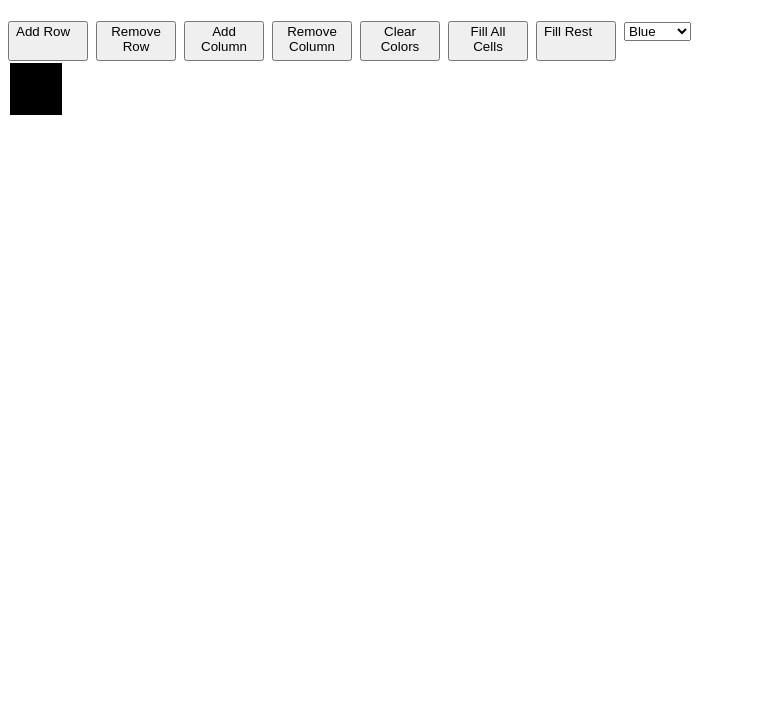
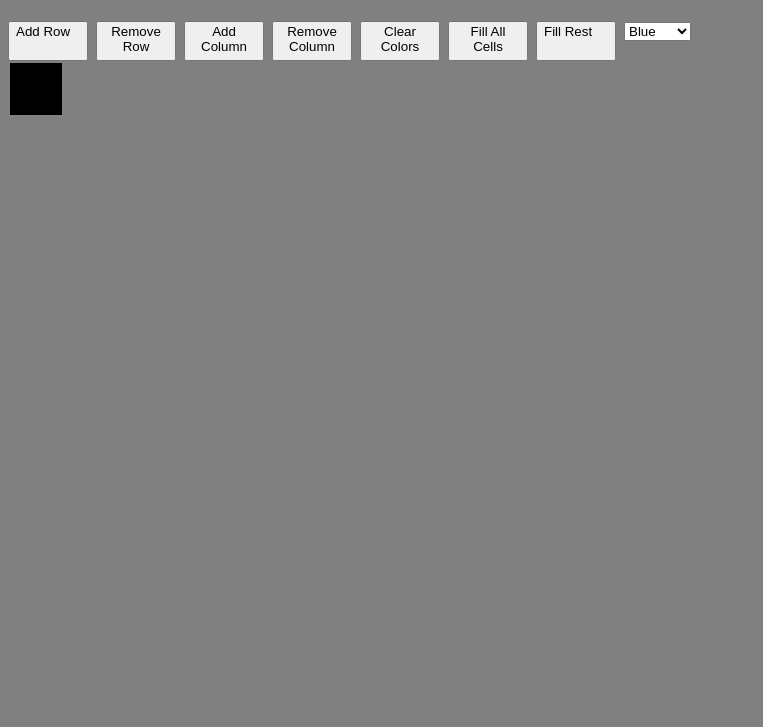
Before and after one commit to ethansam911/BootcampHW5, a plain HTML site: page index.html in a window 1280 px wide. Shown: the part 73-800 px from the top of the page, without its empty margins (0-763 px from the left). Drawn offline with Linux system fonts and the light colour scheme.

Commit message:
Changed Background color

```diff
--- a/script.js
+++ b/script.js
@@ -75,6 +75,7 @@ amountOfColumns--;
 
 function fillAllColors()
 {
+    //Set table to main-grid elementId
     let table = document.getElementById("main-grid");
     //If table is not empty aka null, iterate through the cells
     if(table !==null)
--- a/styles.css
+++ b/styles.css
@@ -1,3 +1,8 @@
+
+
+body{
+  background-color: gray;
+}
 .header
 {
     text-align:  center;
```
Also changed, not shown: index.html (+1 -0 lines).
